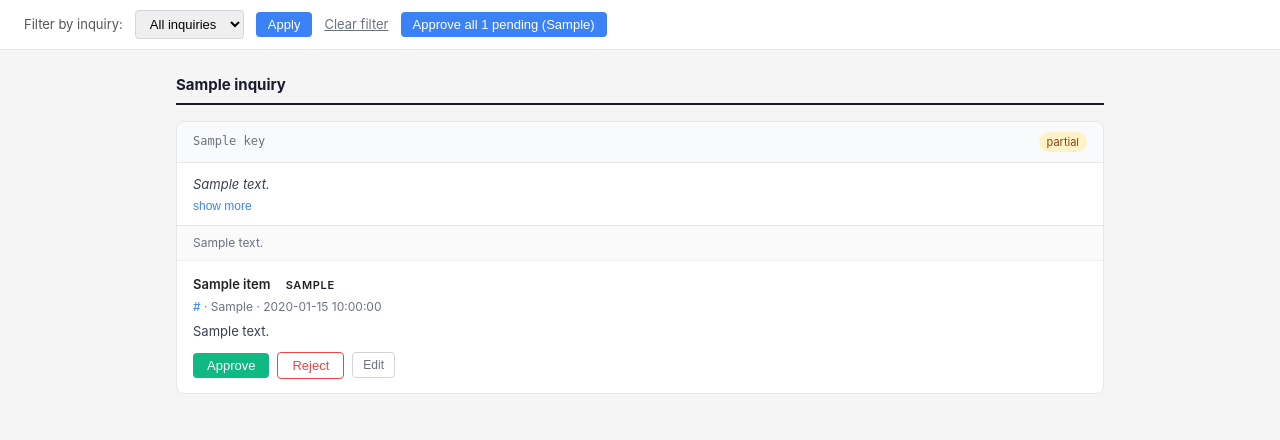
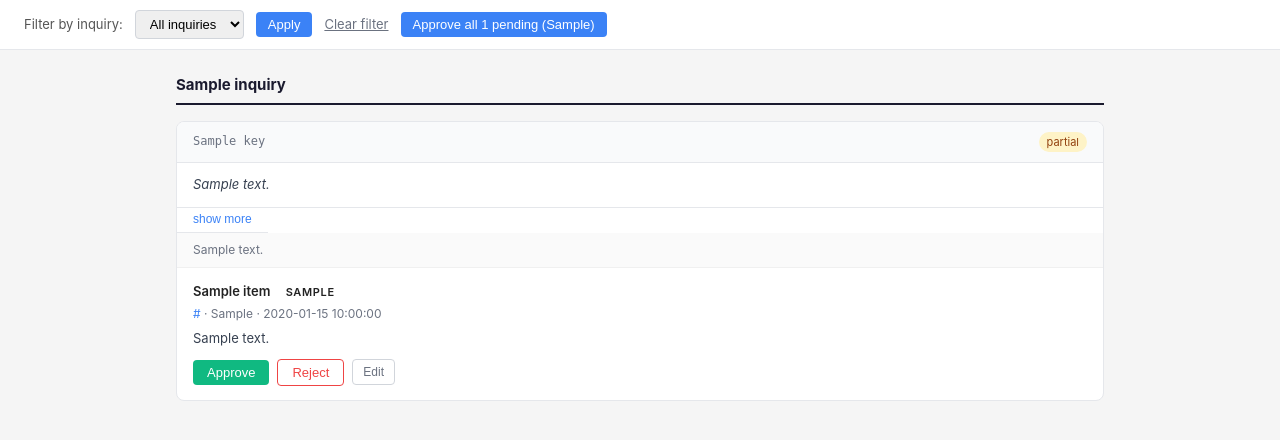
Before and after one commit to Daphnis605/uk_inquiry_dashboard, a Flask app: template tools/review_app/templates/index.html in a window 1280 px wide. Shown: the part 48-488 px from the top of the page. Run offline with Flask 3, Linux system fonts and the light colour scheme; the template is opened without the code that fills it: most values are stand-ins (such as "Sample title", 1, 10 or a date in 2020).

Commit message:
Review app: fix 'show more' button clipped by overflow:hidden rec-text div
Moved the expand button outside the rec-text container so it is always
visible regardless of text length.

Co-Authored-By: Claude Sonnet 4.6 <noreply@anthropic.com>

```diff
--- a/tools/review_app/templates/index.html
+++ b/tools/review_app/templates/index.html
@@ -120,9 +120,8 @@
       color: #3b82f6;
       cursor: pointer;
       font-size: 12px;
-      padding: 0;
       display: block;
-      margin-top: 4px;
+      border-bottom: 1px solid #e5e7eb;
     }
 
     .notes {
@@ -375,10 +374,8 @@
         </div>
       </div>
 
-      <div class="rec-text" id="rectext-{{ loop.index }}">
-        {{ entry.rec_text }}
-        <button class="expand-btn" onclick="toggleExpand({{ loop.index }})">show more</button>
-      </div>
+      <div class="rec-text" id="rectext-{{ loop.index }}">{{ entry.rec_text }}</div>
+      <button class="expand-btn" id="expandbtn-{{ loop.index }}" onclick="toggleExpand({{ loop.index }})" style="padding:4px 16px 6px;">show more</button>
 
       {% if entry.notes %}
       <div class="notes">{{ entry.notes }}</div>
@@ -583,7 +580,7 @@ function saveEdit(key, itemIndex, evid) {
 
 function toggleExpand(idx) {
   const el = document.getElementById('rectext-' + idx);
-  const btn = el.querySelector('.expand-btn');
+  const btn = document.getElementById('expandbtn-' + idx);
   if (el.classList.toggle('expanded')) {
     btn.textContent = 'show less';
   } else {
```
